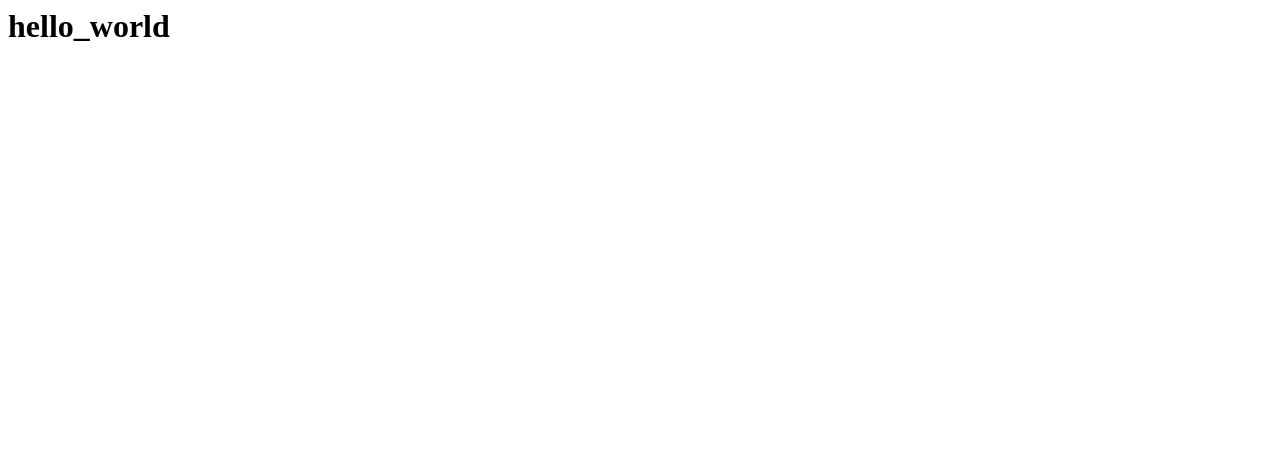
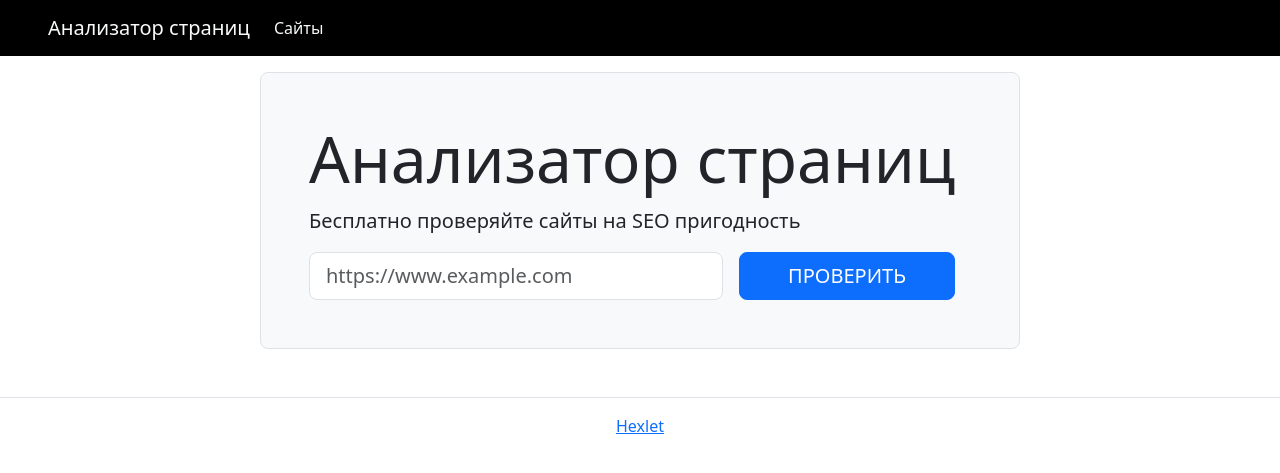
Before and after one commit to DimoonNazarov/python-project-83, a Flask app: page / in a window 1280 px wide. Before the commit the part shown is almost empty. Shown: the top 473 px of the page. Run offline with Flask 3, Linux system fonts and the light colour scheme.

Commit message:
layout , index

```diff
--- a/page_analyzer/app.py
+++ b/page_analyzer/app.py
@@ -1,4 +1,4 @@
-from flask import Flask
+from flask import Flask, render_template
 from dotenv import load_dotenv
 import os
 
@@ -9,4 +9,4 @@ app.config['SECRET_KEY'] = os.getenv('SECRET_KEY')
 
 @app.route('/')
 def index():
-    return "<h1>hello_world</h1>"
+    return render_template('index.html')
--- /dev/null
+++ b/page_analyzer/templates/index.html
@@ -0,0 +1,18 @@
+{% extends 'layout.html' %}
+
+{% block title %}
+    Анализатор страниц
+{% endblock %}
+
+{% block main %}
+<div class="row">
+    <div class="col-12 col-md-10 col-lg-8 mx-auto border rounded-3 bg-light p-5">
+        <h1 class="display-3">Анализатор страниц</h1>
+        <p class="lead">Бесплатно проверяйте сайты на SEO пригодность</p>
+        <form action="/urls " method="post" class="d-flex justify-content-center" required="">
+            <input type="text" name="url" placeholder="https://www.example.com" value="{{ url|default('') }}" class="form-control form-control-lg">
+            <input type="submit" class="btn btn-primary btn-lg ms-3 px-5 text-uppercase mx-3" value="Проверить">
+        </form>
+    </div>
+</div>
+{% endblock %}
--- a/templates/index.html
+++ b/page_analyzer/templates/layout.html
@@ -35,10 +35,10 @@
         </div>
     </main>
 
-    <footer class=" border-top mt-5">
+    <footer class="border-top py-3 mt-5 flex-shrink-0">
         <div class="container-lg">
             <div class="text-center">
-                <a href="#"> hexlet</a>
+                <a href="#">Hexlet</a>
             </div>
         </div>
     </footer>
```
